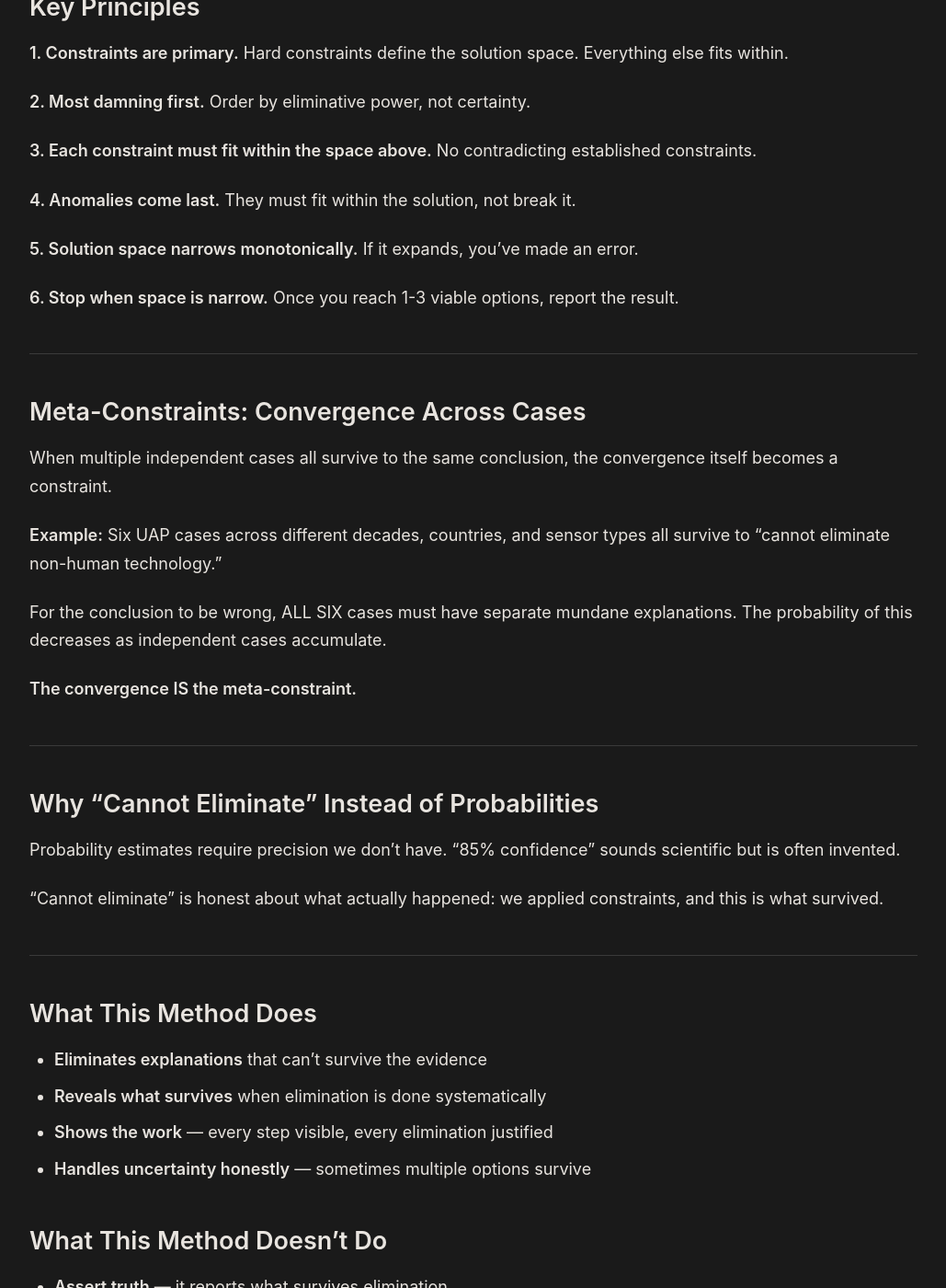
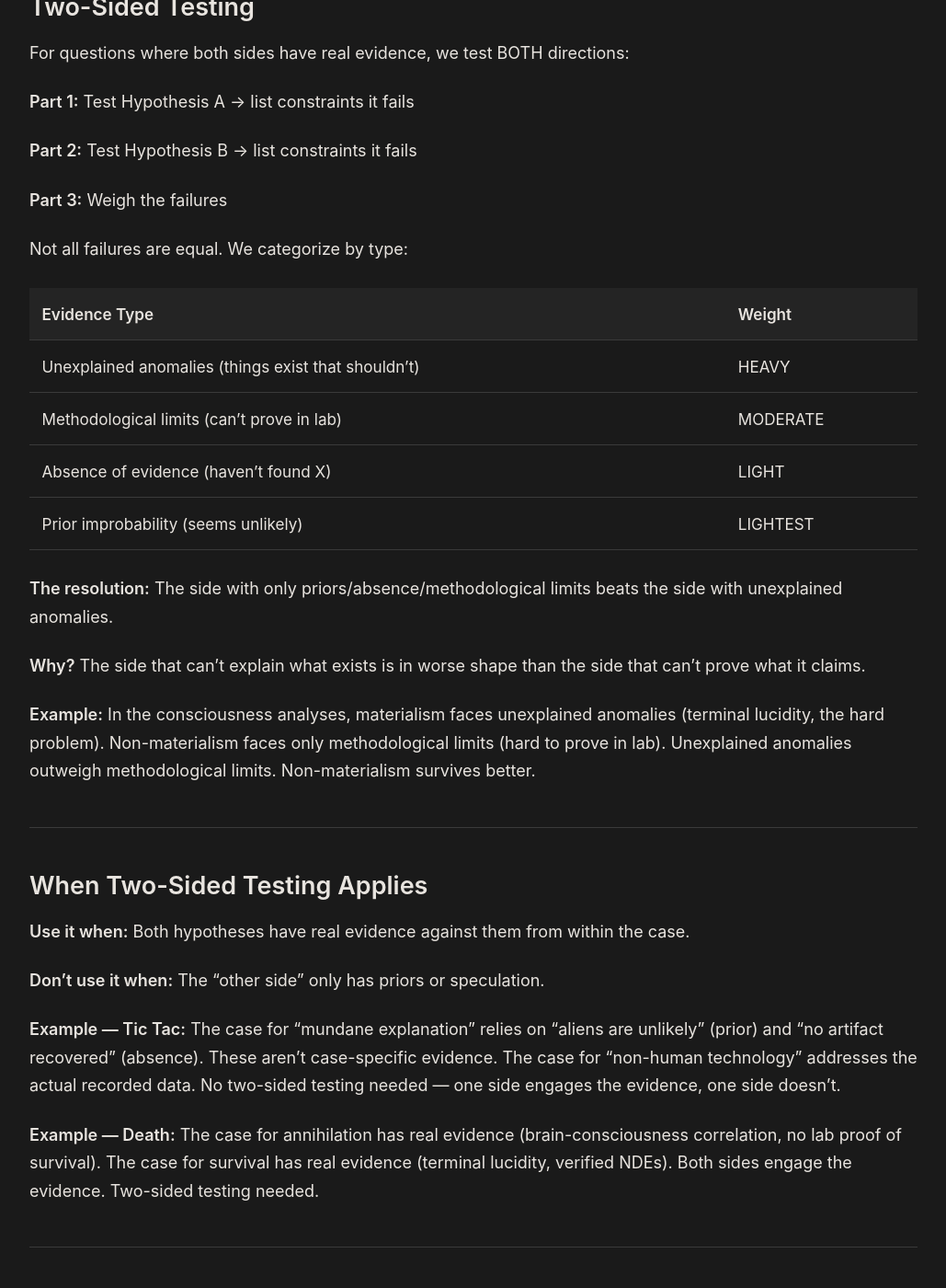
Before and after one commit to aitrmna/the-constraint-framework, a Jekyll site: the page built from methodology.md, in a window 1280 px wide and 1400 px high, scrolled down 2191 px. Shown: the whole window at 92% size, without its empty margins (125-1154 px from the left). Built offline with Jekyll 4.4.1, drawn with Linux system fonts in a browser that asks for light colours; some of the changed text lies outside the part shown.

Commit message:
Update methodology with two-sided testing. Update meta/index/mysteries pages for 20 cases. Update foundations category page.

```diff
--- a/methodology.md
+++ b/methodology.md
@@ -64,19 +64,42 @@ That's the finding. We're not claiming F is true. We're reporting that we couldn
 
 ---
 
-## Key Principles
+## Two-Sided Testing
 
-**1. Constraints are primary.** Hard constraints define the solution space. Everything else fits within.
+For questions where both sides have real evidence, we test BOTH directions:
 
-**2. Most damning first.** Order by eliminative power, not certainty.
+**Part 1:** Test Hypothesis A → list constraints it fails
 
-**3. Each constraint must fit within the space above.** No contradicting established constraints.
+**Part 2:** Test Hypothesis B → list constraints it fails
 
-**4. Anomalies come last.** They must fit within the solution, not break it.
+**Part 3:** Weigh the failures
 
-**5. Solution space narrows monotonically.** If it expands, you've made an error.
+Not all failures are equal. We categorize by type:
 
-**6. Stop when space is narrow.** Once you reach 1-3 viable options, report the result.
+| Evidence Type | Weight |
+|---------------|--------|
+| Unexplained anomalies (things exist that shouldn't) | HEAVY |
+| Methodological limits (can't prove in lab) | MODERATE |
+| Absence of evidence (haven't found X) | LIGHT |
+| Prior improbability (seems unlikely) | LIGHTEST |
+
+**The resolution:** The side with only priors/absence/methodological limits beats the side with unexplained anomalies.
+
+**Why?** The side that can't explain what exists is in worse shape than the side that can't prove what it claims.
+
+**Example:** In the consciousness analyses, materialism faces unexplained anomalies (terminal lucidity, the hard problem). Non-materialism faces only methodological limits (hard to prove in lab). Unexplained anomalies outweigh methodological limits. Non-materialism survives better.
+
+---
+
+## When Two-Sided Testing Applies
+
+**Use it when:** Both hypotheses have real evidence against them from within the case.
+
+**Don't use it when:** The "other side" only has priors or speculation.
+
+**Example — Tic Tac:** The case for "mundane explanation" relies on "aliens are unlikely" (prior) and "no artifact recovered" (absence). These aren't case-specific evidence. The case for "non-human technology" addresses the actual recorded data. No two-sided testing needed — one side engages the evidence, one side doesn't.
+
+**Example — Death:** The case for annihilation has real evidence (brain-consciousness correlation, no lab proof of survival). The case for survival has real evidence (terminal lucidity, verified NDEs). Both sides engage the evidence. Two-sided testing needed.
 
 ---
 
@@ -100,18 +123,30 @@ Probability estimates require precision we don't have. "85% confidence" sounds s
 
 ---
 
+## Key Principles
+
+1. **Constraints are primary.** Hard constraints define the solution space.
+2. **Most damning first.** Order by eliminative power, not certainty.
+3. **Test both directions** when both sides have real evidence.
+4. **Weigh by evidence type.** Unexplained anomalies > methodological limits > absence > priors.
+5. **Anomalies come last.** They must fit within the solution, not break it.
+6. **Convergence compounds.** Independent cases pointing same direction strengthen the conclusion.
+
+---
+
 ## What This Method Does
 
 - **Eliminates explanations** that can't survive the evidence
-- **Reveals what survives** when elimination is done systematically
-- **Shows the work** — every step visible, every elimination justified
+- **Tests both directions** when warranted
+- **Weighs failures** by evidence type
+- **Shows the work** — every step visible
 - **Handles uncertainty honestly** — sometimes multiple options survive
 
 ## What This Method Doesn't Do
 
 - **Assert truth** — it reports what survives elimination
-- **Produce certainty** — the method narrows possibilities; it doesn't prove
-- **Access external reality** — Claude only has training data; if that's wrong, outputs are wrong
+- **Produce certainty** — the method narrows; it doesn't prove
+- **Access external reality** — Claude only has training data
 
 ---
 
```
Also changed, not shown: index.md (+4 -4 lines), meta.md (+44 -17 lines), mysteries.md (+6 -5 lines), mysteries/foundations.md (+15 -2 lines).
